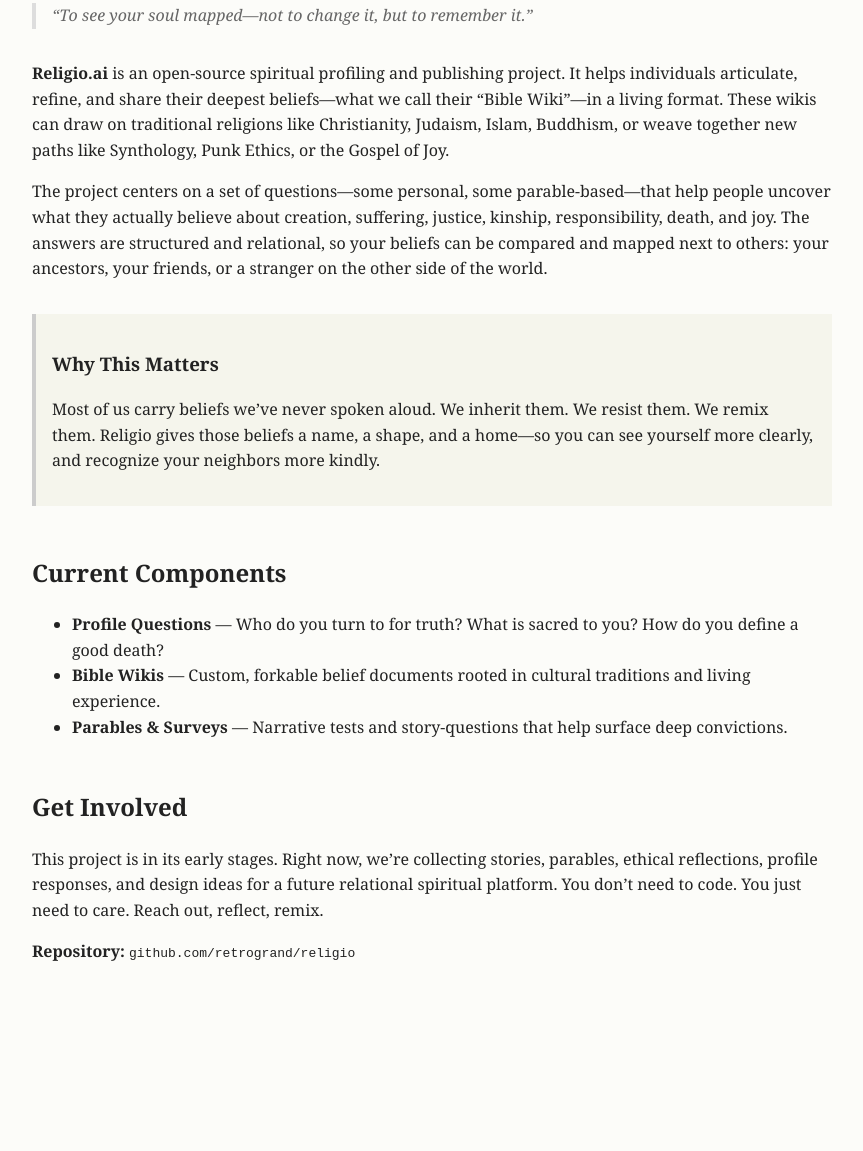
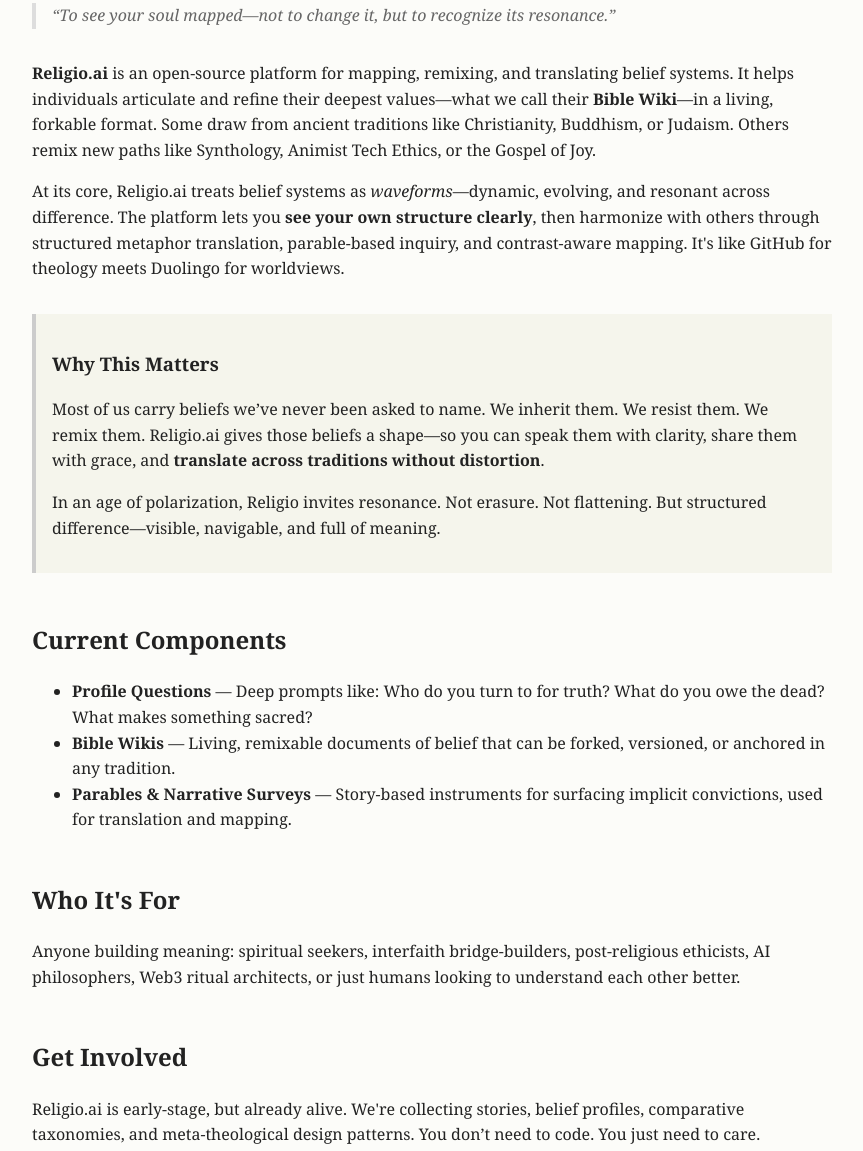
Before and after one commit to retrogrand/religio, a plain HTML site: page index.html in a window 1280 px wide. Shown: the part 130-1281 px from the top of the page, without its empty margins (208-1071 px from the left). Before the commit the page ends 1135 px from the top, so only its background shows below. Drawn offline with Linux system fonts and the light colour scheme.

Commit message:
Update index.html

```diff
--- a/index.html
+++ b/index.html
@@ -40,26 +40,30 @@
 <body>
 
   <h1>Religio.ai</h1>
-  <blockquote>“To see your soul mapped—not to change it, but to remember it.”</blockquote>
+  <blockquote>“To see your soul mapped—not to change it, but to recognize its resonance.”</blockquote>
 
-  <p><strong>Religio.ai</strong> is an open-source spiritual profiling and publishing project. It helps individuals articulate, refine, and share their deepest beliefs—what we call their “Bible Wiki”—in a living format. These wikis can draw on traditional religions like Christianity, Judaism, Islam, Buddhism, or weave together new paths like Synthology, Punk Ethics, or the Gospel of Joy.</p>
+  <p><strong>Religio.ai</strong> is an open-source platform for mapping, remixing, and translating belief systems. It helps individuals articulate and refine their deepest values—what we call their <strong>Bible Wiki</strong>—in a living, forkable format. Some draw from ancient traditions like Christianity, Buddhism, or Judaism. Others remix new paths like Synthology, Animist Tech Ethics, or the Gospel of Joy.</p>
 
-  <p>The project centers on a set of questions—some personal, some parable-based—that help people uncover what they actually believe about creation, suffering, justice, kinship, responsibility, death, and joy. The answers are structured and relational, so your beliefs can be compared and mapped next to others: your ancestors, your friends, or a stranger on the other side of the world.</p>
+  <p>At its core, Religio.ai treats belief systems as <em>waveforms</em>—dynamic, evolving, and resonant across difference. The platform lets you <strong>see your own structure clearly</strong>, then harmonize with others through structured metaphor translation, parable-based inquiry, and contrast-aware mapping. It's like GitHub for theology meets Duolingo for worldviews.</p>
 
   <div class="sidebar">
     <h3>Why This Matters</h3>
-    <p>Most of us carry beliefs we’ve never spoken aloud. We inherit them. We resist them. We remix them. Religio gives those beliefs a name, a shape, and a home—so you can see yourself more clearly, and recognize your neighbors more kindly.</p>
+    <p>Most of us carry beliefs we’ve never been asked to name. We inherit them. We resist them. We remix them. Religio.ai gives those beliefs a shape—so you can speak them with clarity, share them with grace, and <strong>translate across traditions without distortion</strong>.</p>
+    <p>In an age of polarization, Religio invites resonance. Not erasure. Not flattening. But structured difference—visible, navigable, and full of meaning.</p>
   </div>
 
   <h2>Current Components</h2>
   <ul>
-    <li><strong>Profile Questions</strong> — Who do you turn to for truth? What is sacred to you? How do you define a good death?</li>
-    <li><strong>Bible Wikis</strong> — Custom, forkable belief documents rooted in cultural traditions and living experience.</li>
-    <li><strong>Parables & Surveys</strong> — Narrative tests and story-questions that help surface deep convictions.</li>
+    <li><strong>Profile Questions</strong> — Deep prompts like: Who do you turn to for truth? What do you owe the dead? What makes something sacred?</li>
+    <li><strong>Bible Wikis</strong> — Living, remixable documents of belief that can be forked, versioned, or anchored in any tradition.</li>
+    <li><strong>Parables & Narrative Surveys</strong> — Story-based instruments for surfacing implicit convictions, used for translation and mapping.</li>
   </ul>
 
+  <h2>Who It's For</h2>
+  <p>Anyone building meaning: spiritual seekers, interfaith bridge-builders, post-religious ethicists, AI philosophers, Web3 ritual architects, or just humans looking to understand each other better.</p>
+
   <h2>Get Involved</h2>
-  <p>This project is in its early stages. Right now, we’re collecting stories, parables, ethical reflections, profile responses, and design ideas for a future relational spiritual platform. You don’t need to code. You just need to care. Reach out, reflect, remix.</p>
+  <p>Religio.ai is early-stage, but already alive. We're collecting stories, belief profiles, comparative taxonomies, and meta-theological design patterns. You don’t need to code. You just need to care.</p>
 
   <p><strong>Repository:</strong> <code>github.com/retrogrand/religio</code></p>
 
```
